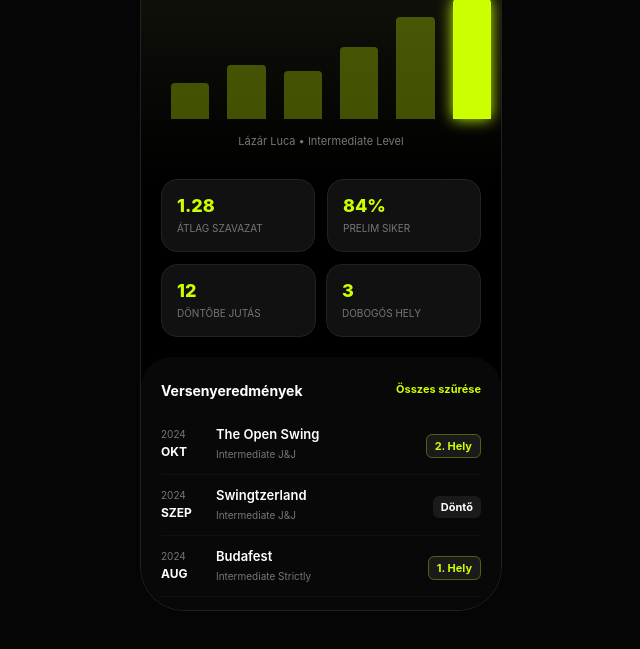
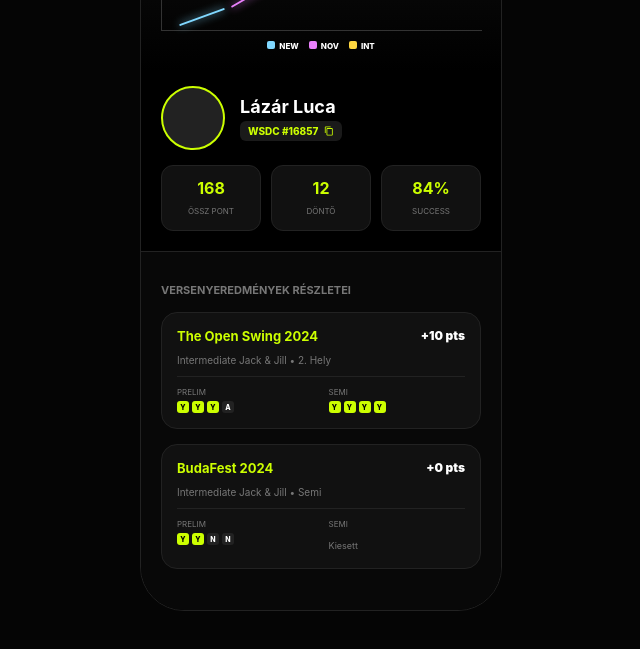
Before and after one commit to lazarluca2001/scoring, a plain HTML site: page index.html in a window 1280 px wide. Shown: the part 151-800 px from the top of the page, without its empty margins (319-959 px from the left). Drawn offline with Linux system fonts and the light colour scheme.

Commit message:
Update index.html

```diff
--- a/index.html
+++ b/index.html
@@ -3,7 +3,7 @@
 <head>
     <meta charset="UTF-8">
     <meta name="viewport" content="width=device-width, initial-scale=1.0">
-    <title>Better Scoring - Performance Profile</title>
+    <title>Better Scoring - WSDC Registry Profile</title>
     <style>
         :root {
             --bg-dark: #000000;
@@ -12,6 +12,11 @@
             --text-main: #ffffff;
             --text-dim: #777777;
             --border: #222222;
+            /* Divízió színek a kép alapján */
+            --div-new: #80d8ff;
+            --div-nov: #ea80fc;
+            --div-int: #ffd740;
+            --div-adv: #ff8a80;
         }
 
         body {
@@ -35,162 +40,187 @@
             flex-direction: column;
         }
 
-        /* --- 1. Grafikon Szekció --- */
-        .chart-container {
-            padding: 50px 20px 20px;
-            background: linear-gradient(to bottom, #1a1c10 0%, #000 100%);
-            text-align: center;
+        /* --- 1. Fejléc: Diagram --- */
+        .header-chart-area {
+            padding: 40px 20px 20px;
+            background: linear-gradient(to bottom, #111 0%, #000 100%);
         }
 
-        .chart-placeholder {
+        .chart-visual {
             width: 100%;
             height: 120px;
-            margin: 15px 0;
+            border-bottom: 1px solid #333;
+            border-left: 1px solid #333;
             position: relative;
-            display: flex;
-            align-items: flex-end;
-            justify-content: space-between;
-            padding: 0 10px;
+            margin-bottom: 10px;
         }
 
-        /* Egyszerű vizuális grafikon szimuláció CSS-el */
-        .chart-bar { width: 12%; background: var(--neon-lime); border-radius: 4px 4px 0 0; opacity: 0.3; transition: 0.3s; }
-        .chart-bar.active { opacity: 1; box-shadow: 0 0 15px var(--neon-lime); }
+        /* Szimulált többvonalas grafikon */
+        .line-segment { position: absolute; height: 2px; border-radius: 2px; }
+        .line-new { width: 15%; bottom: 10%; left: 5%; background: var(--div-new); transform: rotate(-20deg); box-shadow: 0 0 8px var(--div-new); }
+        .line-nov { width: 25%; bottom: 35%; left: 20%; background: var(--div-nov); transform: rotate(-30deg); box-shadow: 0 0 8px var(--div-nov); }
+        .line-int { width: 40%; bottom: 65%; left: 45%; background: var(--div-int); transform: rotate(-15deg); box-shadow: 0 0 8px var(--div-int); }
 
-        .chart-title { font-size: 12px; color: var(--text-dim); text-transform: uppercase; letter-spacing: 1px; }
-        .current-points { font-size: 32px; font-weight: 900; margin: 5px 0; }
+        .chart-legend {
+            display: flex;
+            justify-content: center;
+            gap: 10px;
+            font-size: 8px;
+            text-transform: uppercase;
+            font-weight: 800;
+        }
+        .leg-item span { width: 8px; height: 8px; display: inline-block; border-radius: 2px; margin-right: 4px; }
 
-        /* --- 2. Statisztika Grid --- */
-        .stats-grid {
+        /* --- 2. Személyes adatok --- */
+        .user-info-bar {
+            padding: 15px 20px;
+            display: flex;
+            align-items: center;
+            gap: 15px;
+        }
+
+        .profile-img { width: 60px; height: 60px; border-radius: 50%; background: #222; border: 2px solid var(--neon-lime); }
+        .user-text h1 { font-size: 18px; margin: 0; }
+        .id-badge {
+            display: flex;
+            align-items: center;
+            gap: 6px;
+            margin-top: 4px;
+            background: #1a1a1a;
+            padding: 4px 8px;
+            border-radius: 6px;
+            width: fit-content;
+            cursor: pointer;
+        }
+        .id-badge span { font-size: 10px; color: var(--neon-lime); font-weight: 800; }
+
+        /* --- 3. Statisztikai kártyák --- */
+        .stats-row {
             display: grid;
-            grid-template-columns: repeat(2, 1fr);
-            gap: 12px;
+            grid-template-columns: repeat(3, 1fr);
+            gap: 10px;
             padding: 0 20px 20px;
         }
+        .stat-card { background: var(--card-gray); padding: 12px; border-radius: 12px; border: 1px solid var(--border); text-align: center; }
+        .stat-card b { display: block; font-size: 16px; color: var(--neon-lime); }
+        .stat-card small { font-size: 8px; color: var(--text-dim); text-transform: uppercase; }
 
-        .stat-card {
+        /* --- 4. Eredmények listája (Prelim/Semi adatokkal) --- */
+        .registry-list {
+            flex: 1;
+            background: #080808;
+            padding: 20px;
+            overflow-y: auto;
+            border-top: 1px solid var(--border);
+        }
+
+        .event-entry {
             background: var(--card-gray);
+            border-radius: 16px;
             padding: 15px;
-            border-radius: 16px;
+            margin-bottom: 15px;
             border: 1px solid var(--border);
         }
 
-        .stat-card .val { display: block; font-size: 18px; font-weight: 800; color: var(--neon-lime); }
-        .stat-card .lab { font-size: 10px; color: var(--text-dim); text-transform: uppercase; margin-top: 4px; }
+        .entry-top { display: flex; justify-content: space-between; margin-bottom: 10px; }
+        .entry-title { font-size: 13px; font-weight: 700; color: var(--neon-lime); }
+        .entry-points { font-size: 12px; font-weight: 900; }
 
-        /* --- 3. Versenyeredmények (Scroll) --- */
-        .history-section {
-            flex: 1;
-            background: #080808;
-            border-top-left-radius: 30px;
-            border-top-right-radius: 30px;
-            padding: 25px 20px;
-            overflow-y: auto;
+        .round-stats {
+            display: flex;
+            gap: 15px;
+            margin-top: 10px;
+            padding-top: 10px;
+            border-top: 1px solid #222;
         }
 
-        .history-title { font-size: 14px; font-weight: 700; margin-bottom: 15px; display: flex; justify-content: space-between; }
-
-        .event-log {
-            display: flex;
-            align-items: center;
-            padding: 12px 0;
-            border-bottom: 1px solid #111;
-        }
-
-        .event-date-box { min-width: 45px; text-align: left; }
-        .event-date-box .yr { display: block; font-size: 10px; color: var(--text-dim); }
-        .event-date-box .mt { font-size: 12px; font-weight: 700; }
-
-        .event-details { flex: 1; padding: 0 10px; }
-        .event-details .name { font-size: 13px; font-weight: 600; display: block; }
-        .event-details .cat { font-size: 10px; color: var(--text-dim); }
-
-        .event-result { text-align: right; }
-        .res-badge { background: #1a1a1a; padding: 4px 8px; border-radius: 6px; font-size: 11px; font-weight: 700; }
-        .res-badge.top { color: var(--neon-lime); border: 1px solid rgba(204, 255, 0, 0.3); }
-
-        ::-webkit-scrollbar { width: 0; }
+        .round-box { flex: 1; }
+        .round-box label { font-size: 8px; color: var(--text-dim); text-transform: uppercase; display: block; margin-bottom: 4px; }
+        .vote-row { display: flex; gap: 3px; }
+        .v-dot { width: 12px; height: 12px; border-radius: 3px; background: #222; font-size: 7px; display: flex; align-items: center; justify-content: center; font-weight: 800; }
+        .v-dot.yes { background: var(--neon-lime); color: black; }
     </style>
 </head>
 <body>
 
     <div class="phone">
-        <div class="chart-container">
-            <span class="chart-title">WSDC Pontok Fejlődése</span>
-            <div class="current-points">168</div>
-            <div class="chart-placeholder">
-                <div class="chart-bar" style="height: 30%;"></div>
-                <div class="chart-bar" style="height: 45%;"></div>
-                <div class="chart-bar" style="height: 40%;"></div>
-                <div class="chart-bar" style="height: 60%;"></div>
-                <div class="chart-bar" style="height: 85%;"></div>
-                <div class="chart-bar active" style="height: 100%;"></div>
+        <div class="header-chart-area">
+            <div class="chart-visual">
+                <div class="line-segment line-new"></div>
+                <div class="line-segment line-nov"></div>
+                <div class="line-segment line-int"></div>
             </div>
-            <p style="font-size: 11px; color: var(--text-dim);">Lázár Luca • Intermediate Level</p>
+            <div class="chart-legend">
+                <div class="leg-item"><span style="background: var(--div-new)"></span>NEW</div>
+                <div class="leg-item"><span style="background: var(--div-nov)"></span>NOV</div>
+                <div class="leg-item"><span style="background: var(--div-int)"></span>INT</div>
+            </div>
         </div>
 
-        <div class="stats-grid">
-            <div class="stat-card">
-                <span class="val">1.28</span>
-                <span class="lab">Átlag szavazat</span>
-            </div>
-            <div class="stat-card">
-                <span class="val">84%</span>
-                <span class="lab">Prelim siker</span>
-            </div>
-            <div class="stat-box" style="grid-column: span 2; display: flex; gap: 10px;">
-                <div class="stat-card" style="flex: 1;">
-                    <span class="val">12</span>
-                    <span class="lab">Döntőbe jutás</span>
-                </div>
-                <div class="stat-card" style="flex: 1;">
-                    <span class="val">3</span>
-                    <span class="lab">Dobogós hely</span>
+        <div class="user-info-bar">
+            <div class="profile-img"></div>
+            <div class="user-text">
+                <h1>Lázár Luca</h1>
+                <div class="id-badge">
+                    <span>WSDC #16857</span>
+                    <svg width="10" height="10" fill="var(--neon-lime)" viewBox="0 0 24 24"><path d="M16 1H4c-1.1 0-2 .9-2 2v14h2V3h12V1zm3 4H8c-1.1 0-2 .9-2 2v14c0 1.1.9 2 2 2h11c1.1 0 2-.9 2-2V7c0-1.1-.9-2-2-2zm0 16H8V7h11v14z"/></svg>
                 </div>
             </div>
         </div>
 
-        <div class="history-section">
-            <div class="history-title">
-                Versenyeredmények
-                <span style="color: var(--neon-lime); font-size: 11px;">Összes szűrése</span>
+        <div class="stats-row">
+            <div class="stat-card"><b>168</b><small>Össz Pont</small></div>
+            <div class="stat-card"><b>12</b><small>Döntő</small></div>
+            <div class="stat-card"><b>84%</b><small>Success</small></div>
+        </div>
+
+        <div class="registry-list">
+            <h3 style="font-size: 11px; text-transform: uppercase; color: var(--text-dim); margin-bottom: 15px;">Versenyeredmények részletei</h3>
+
+            <div class="event-entry">
+                <div class="entry-top">
+                    <span class="entry-title">The Open Swing 2024</span>
+                    <span class="entry-points">+10 pts</span>
+                </div>
+                <div style="font-size: 10px; color: var(--text-dim);">Intermediate Jack & Jill • 2. Hely</div>
+
+                <div class="round-stats">
+                    <div class="round-box">
+                        <label>Prelim</label>
+                        <div class="vote-row">
+                            <div class="v-dot yes">Y</div><div class="v-dot yes">Y</div><div class="v-dot yes">Y</div><div class="v-dot">A</div>
+                        </div>
+                    </div>
+                    <div class="round-box">
+                        <label>Semi</label>
+                        <div class="vote-row">
+                            <div class="v-dot yes">Y</div><div class="v-dot yes">Y</div><div class="v-dot yes">Y</div><div class="v-dot yes">Y</div>
+                        </div>
+                    </div>
+                </div>
             </div>
 
-            <div class="event-log">
-                <div class="event-date-box"><span class="yr">2024</span><span class="mt">OKT</span></div>
-                <div class="event-details">
-                    <span class="name">The Open Swing</span>
-                    <span class="cat">Intermediate J&J</span>
+            <div class="event-entry">
+                <div class="entry-top">
+                    <span class="entry-title">BudaFest 2024</span>
+                    <span class="entry-points">+0 pts</span>
                 </div>
-                <div class="event-result"><span class="res-badge top">2. Hely</span></div>
+                <div style="font-size: 10px; color: var(--text-dim);">Intermediate Jack & Jill • Semi</div>
+
+                <div class="round-stats">
+                    <div class="round-box">
+                        <label>Prelim</label>
+                        <div class="vote-row">
+                            <div class="v-dot yes">Y</div><div class="v-dot yes">Y</div><div class="v-dot">N</div><div class="v-dot">N</div>
+                        </div>
+                    </div>
+                    <div class="round-box">
+                        <label>Semi</label>
+                        <span style="font-size: 9px; color: var(--text-dim);">Kiesett</span>
+                    </div>
+                </div>
             </div>
 
-            <div class="event-log">
-                <div class="event-date-box"><span class="yr">2024</span><span class="mt">SZEP</span></div>
-                <div class="event-details">
-                    <span class="name">Swingtzerland</span>
-                    <span class="cat">Intermediate J&J</span>
-                </div>
-                <div class="event-result"><span class="res-badge">Döntő</span></div>
-            </div>
-
-            <div class="event-log">
-                <div class="event-date-box"><span class="yr">2024</span><span class="mt">AUG</span></div>
-                <div class="event-details">
-                    <span class="name">Budafest</span>
-                    <span class="cat">Intermediate Strictly</span>
-                </div>
-                <div class="event-result"><span class="res-badge top">1. Hely</span></div>
-            </div>
-
-            <div class="event-log">
-                <div class="event-date-box"><span class="yr">2024</span><span class="mt">JÚN</span></div>
-                <div class="event-details">
-                    <span class="name">Liberty Swing</span>
-                    <span class="cat">Intermediate J&J</span>
-                </div>
-                <div class="event-result"><span class="res-badge">Semi</span></div>
-            </div>
         </div>
     </div>
 
```
